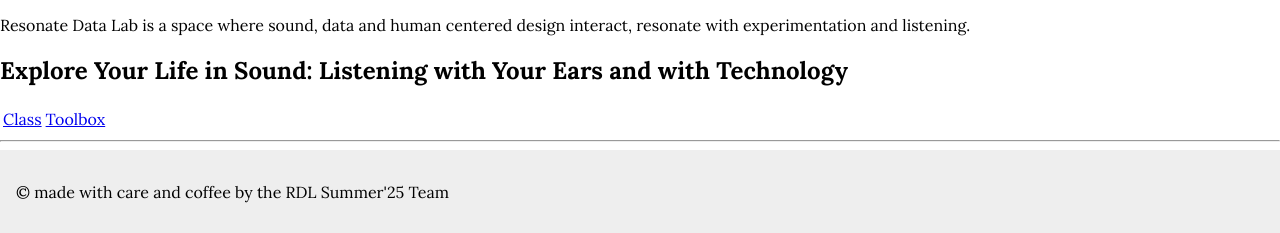
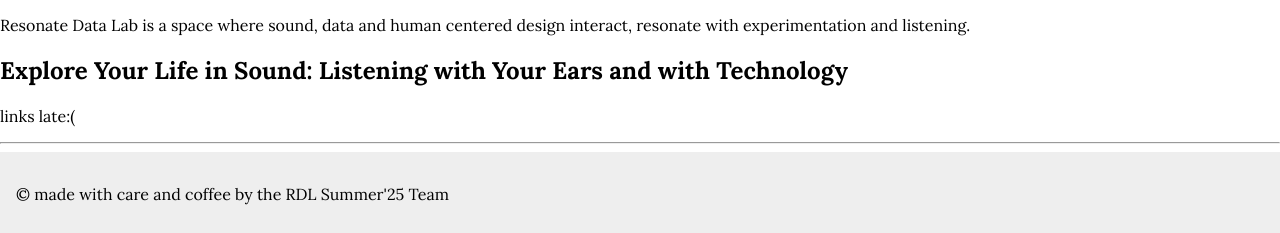
Before and after one commit to a421loop/Resonate-Data-Lab-Website-STRUCTURE, a Jekyll site: the page built from index.md, in a window 1280 px wide. Shown: the part 1011-1244 px from the top of the page. Built offline with Jekyll 4.4.1, drawn with Linux system fonts in a browser that asks for light colours.

Commit message:
Update index.md

```diff
--- a/index.md
+++ b/index.md
@@ -17,6 +17,6 @@ Resonate Data Lab is a space where sound, data and human centered design interac
 
 ## Explore Your Life in Sound: Listening with Your Ears and with Technology
 
-[Class](/class) |[Toolbox](/toolbox)
+links late:(
 
 ---
```
